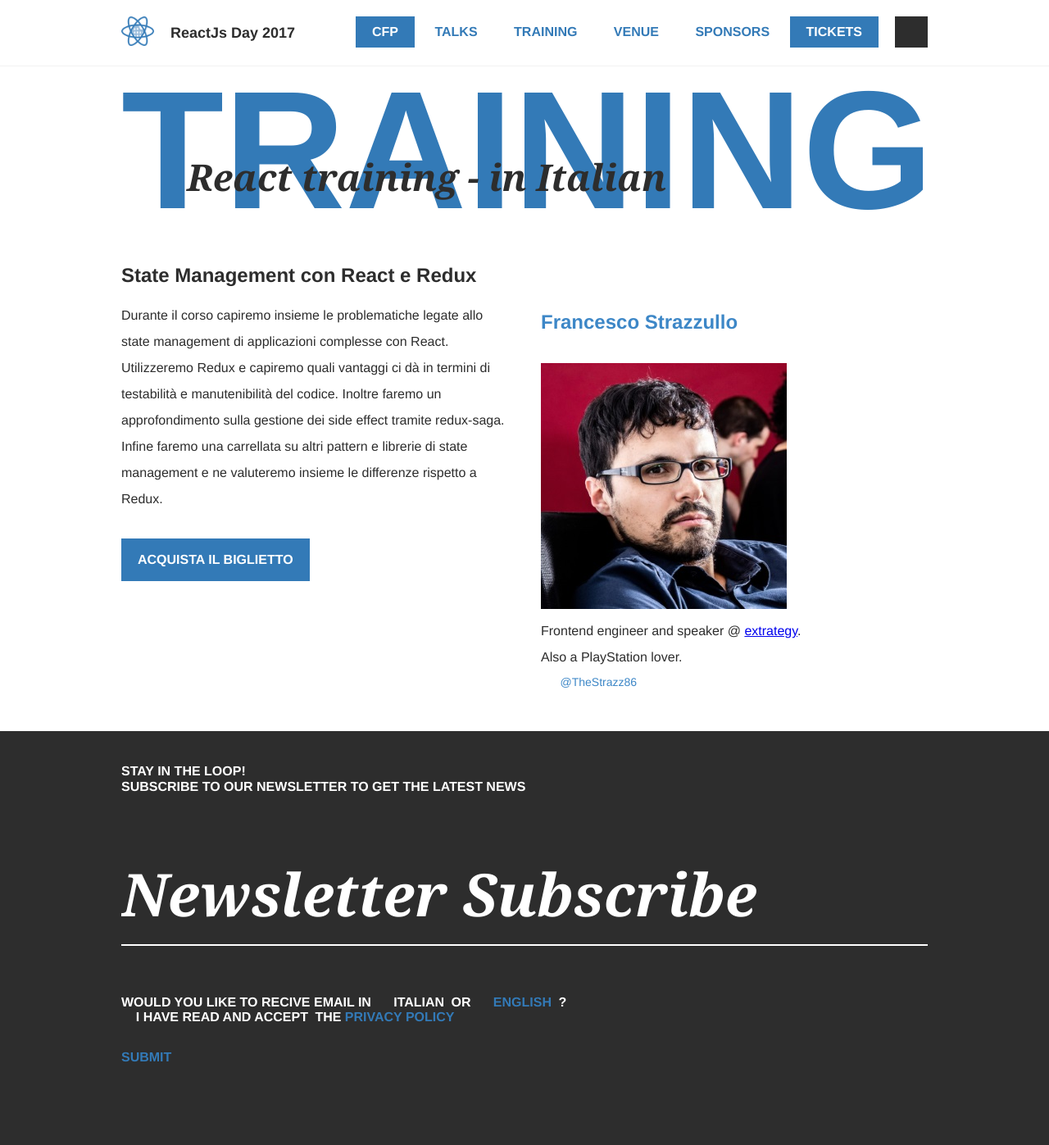
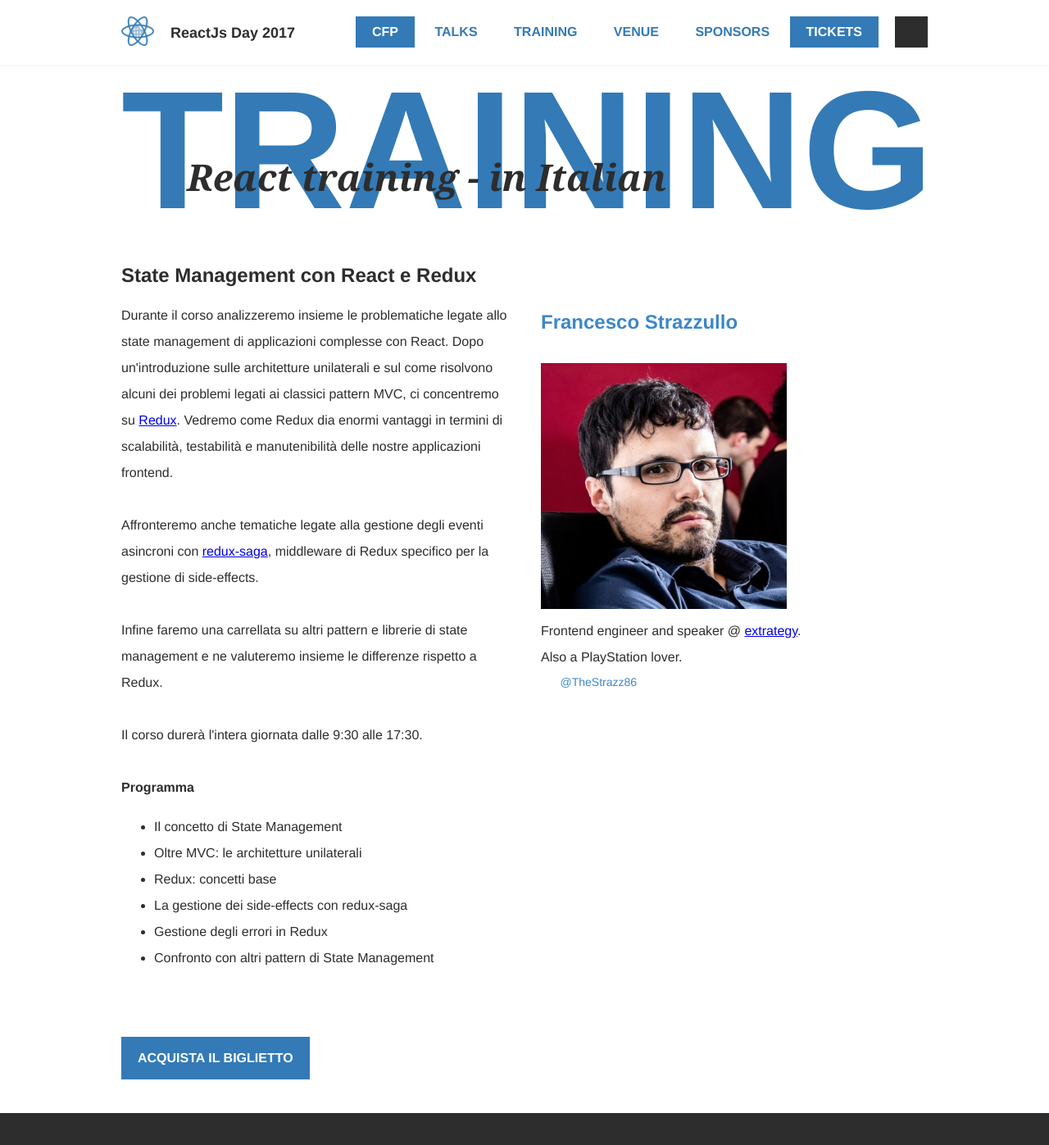
Before and after one commit to GrUSP/2017.reactjsday.it, a Jekyll site: the page built from training.html, in a window 1280 px wide and 1400 px high. Shown: the top 1397 px of the window at 82% size. Built offline with Jekyll 4.4.1, drawn with Linux system fonts in a browser that asks for light colours; some web fonts are replaced.

Commit message:
Better training description

```diff
--- a/_includes/training/description.html
+++ b/_includes/training/description.html
@@ -2,13 +2,32 @@
 
 <div class="row row--2">
   <div class="row__column">
-    Durante il corso capiremo insieme le problematiche legate allo state management
-    di applicazioni complesse con React. Utilizzeremo Redux e capiremo quali vantaggi
-    ci dà in termini di testabilità e manutenibilità del codice. Inoltre faremo un
-    approfondimento sulla gestione dei side effect tramite redux-saga. <br>
-    Infine faremo una carrellata su altri pattern e librerie di state management
-    e ne valuteremo insieme le differenze rispetto a Redux.
-    <br> <br>
+    <p>
+      Durante il corso analizzeremo insieme le problematiche legate allo state management di applicazioni complesse con React. Dopo un'introduzione sulle architetture unilaterali e sul come risolvono alcuni dei problemi legati ai classici pattern MVC, ci concentremo su <a href="http://redux.js.org/" target="_blank">Redux</a>. Vedremo come Redux dia enormi vantaggi in termini di scalabilità, testabilità e manutenibilità delle nostre applicazioni frontend.
+    </p>
+    <br />
+    <p>
+      Affronteremo anche tematiche legate alla gestione degli eventi asincroni con <a href="https://redux-saga.js.org/" target="_blank">redux-saga</a>, middleware di Redux specifico per la gestione di side-effects.
+    </p>
+    <br />
+    <p>
+      Infine faremo una carrellata su altri pattern e librerie di state management e ne valuteremo insieme le differenze rispetto a Redux.
+    </p>
+    <br />
+    <p>
+      Il corso durerà l'intera giornata dalle 9:30 alle 17:30.
+    </p>
+    <br />
+    <h4>Programma</h4>
+    <ul>
+      <li>Il concetto di State Management</li>
+      <li>Oltre MVC: le architetture unilaterali</li>
+      <li>Redux: concetti base</li>
+      <li>La gestione dei side-effects con redux-saga</li>
+      <li>Gestione degli errori in Redux</li>
+      <li>Confronto con altri pattern di State Management</li>
+    </ul>
+    <br /> <br />
     <a href="https://www.eventbrite.com/e/reactjs-day-2017-tickets-30822247171" class="button button--register">
       Acquista il biglietto
     </a>
```
